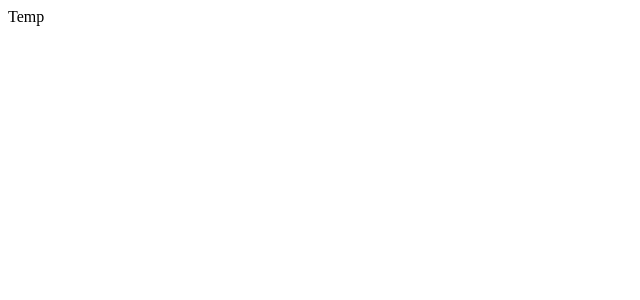
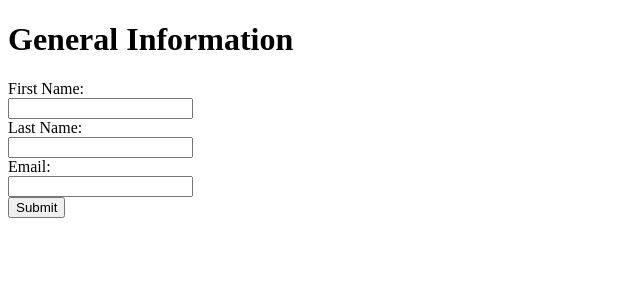
Before and after one commit to brian-j-ok/cv-project, a React (Create React App) app: page / in a window 1280 px wide. Shown: the top 300 px of the page, without its empty margins (0-640 px from the left). Built offline with nearby package versions, Linux system fonts and the light colour scheme.

Commit message:
initial logic for general info form + multi input submit

```diff
--- a/src/App.js
+++ b/src/App.js
@@ -1,8 +1,25 @@
 import React, { Component } from "react";
+import Resume from './components/Resume';
 
 class App extends Component {
+  constructor(props) {
+    super()
+
+    this.state = {
+      personal: {
+        fname: '',
+        lname: '',
+        email: '',
+      }
+    }
+  }
+
   render() {
-    return <div>Temp</div>;
+    return(
+      <div>
+        <Resume />
+      </div>
+    )
   }
 }
 
--- /dev/null
+++ b/src/components/General.js
@@ -0,0 +1,62 @@
+import React, { Component } from "react";
+
+class General extends Component {
+  constructor(props) {
+    super()
+
+    this.state = {
+      fname: '',
+      lname: '',
+      email: '',
+      activeForm: true
+    }
+  }
+
+  handleChange = (e) => {
+    this.setState({ [e.target.name]: e.target.value });
+  }
+
+  onSubmitTask = (e) => {
+    e.preventDefault();
+    this.setState({
+      personal: {
+        fname: '',
+        lname: '',
+        email: '',
+      },
+      activeForm: false
+    });
+  }
+
+  render(){
+    const active = this.state.activeForm;
+
+    return(
+      <div>
+        <h1>General Information</h1>
+
+        {active ? (
+          <form onSubmit={this.onSubmitTask}>
+            <label for="fname">First Name:</label><br />
+            <input type="text" id="fname" name="fname" value={this.state.fname} onChange={this.handleChange} /><br />
+            <label for="lname">Last Name:</label><br />
+            <input type="text" id="lname" name="lname" value={this.state.lname} onChange={this.handleChange} /><br />
+            <label for="fname">Email:</label><br />
+            <input type="text" id="email" name="email" value={this.state.email} onChange={this.handleChange} /><br />
+            <input type="submit" value="Submit" />
+          </form>
+        ) : (
+          <div>
+            <p>First Name: {this.state.fname}</p>
+            <p>Last Name: {this.state.lname}</p>
+            <p>Email: {this.state.email}</p>
+          </div>
+        )}
+      </div>
+
+
+    )
+  }
+}
+
+export default General;
--- /dev/null
+++ b/src/components/Resume.js
@@ -0,0 +1,14 @@
+import React, { Component } from "react";
+import General from './General';
+
+class Resume extends Component {
+  render() {
+    return(
+      <main>
+        <General />
+      </main>
+    )
+  }
+}
+
+export default Resume;
```
